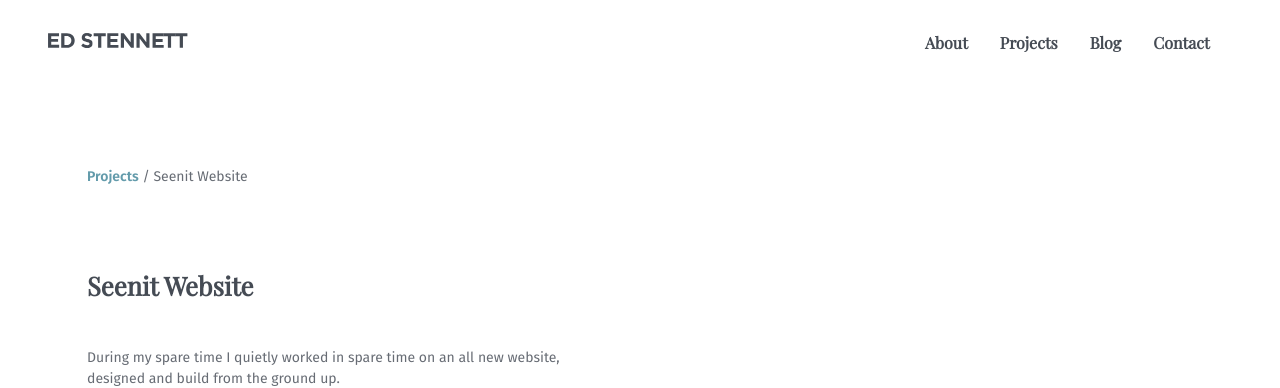
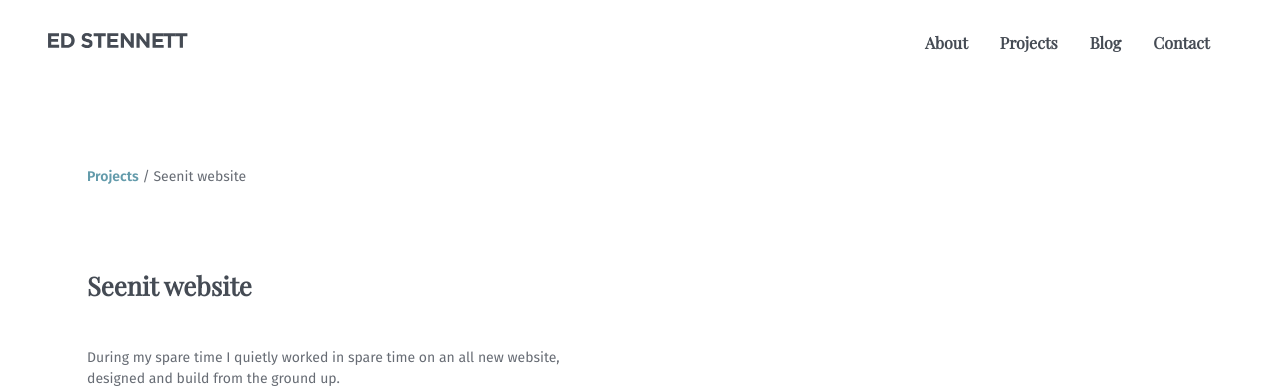
Before and after one commit to edstennettackee/edstennett, a Jekyll site: the page built from _projects/seenit-website.md, in a window 1280 px wide and 900 px high. Shown: the top 388 px of the window. Built offline with Jekyll 4.4.1, drawn with Linux system fonts in a browser that asks for light colours; nearby versions of some CDN libraries; comment, search, counter and statistics services are not loaded.

Commit message:
Sentence case used throughout

```diff
--- a/_projects/seenit-website.md
+++ b/_projects/seenit-website.md
@@ -1,6 +1,6 @@
 ---
 layout: project
-title: Seenit Website
+title: Seenit website
 desc: Design and build website from scratch.
 img: assets/img/portfolio/seenit-website.jpg
 date: July, 14 2018
```
Also changed, not shown: _projects/seenit-app.md (added).
